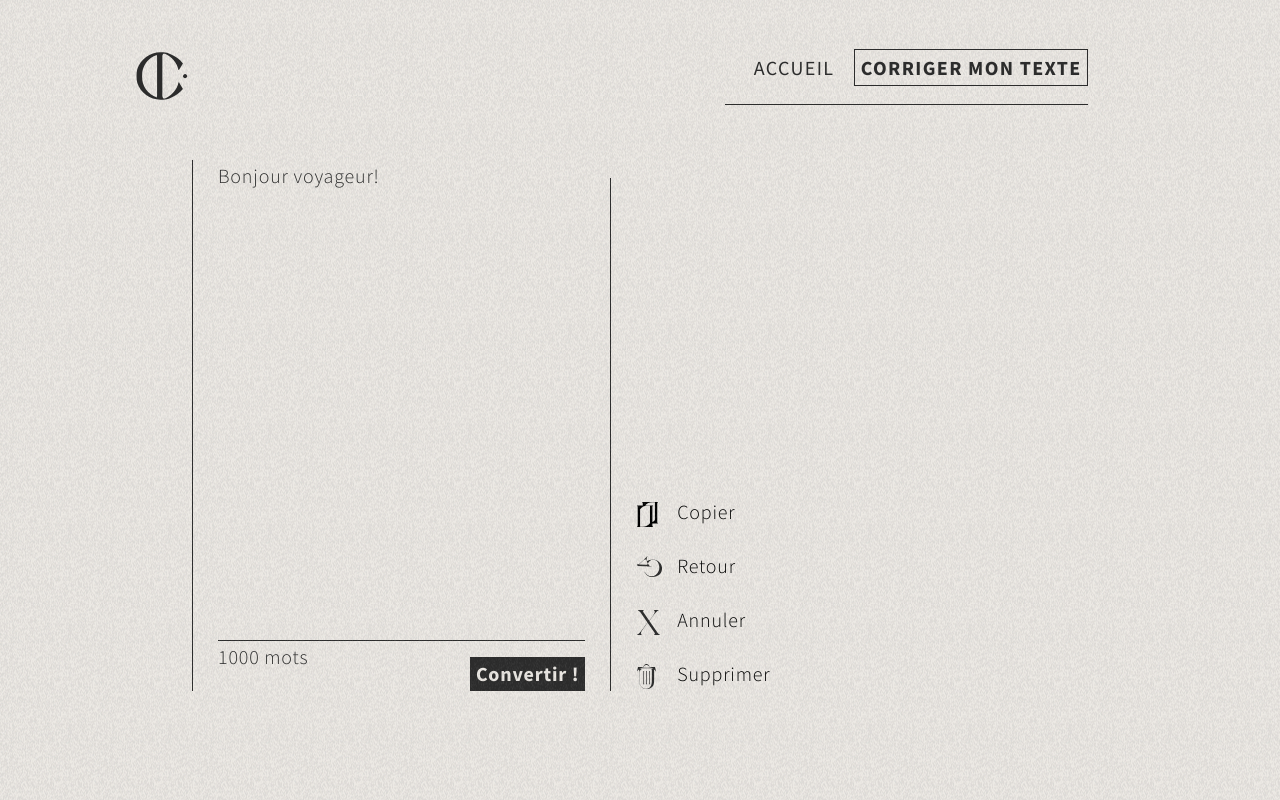
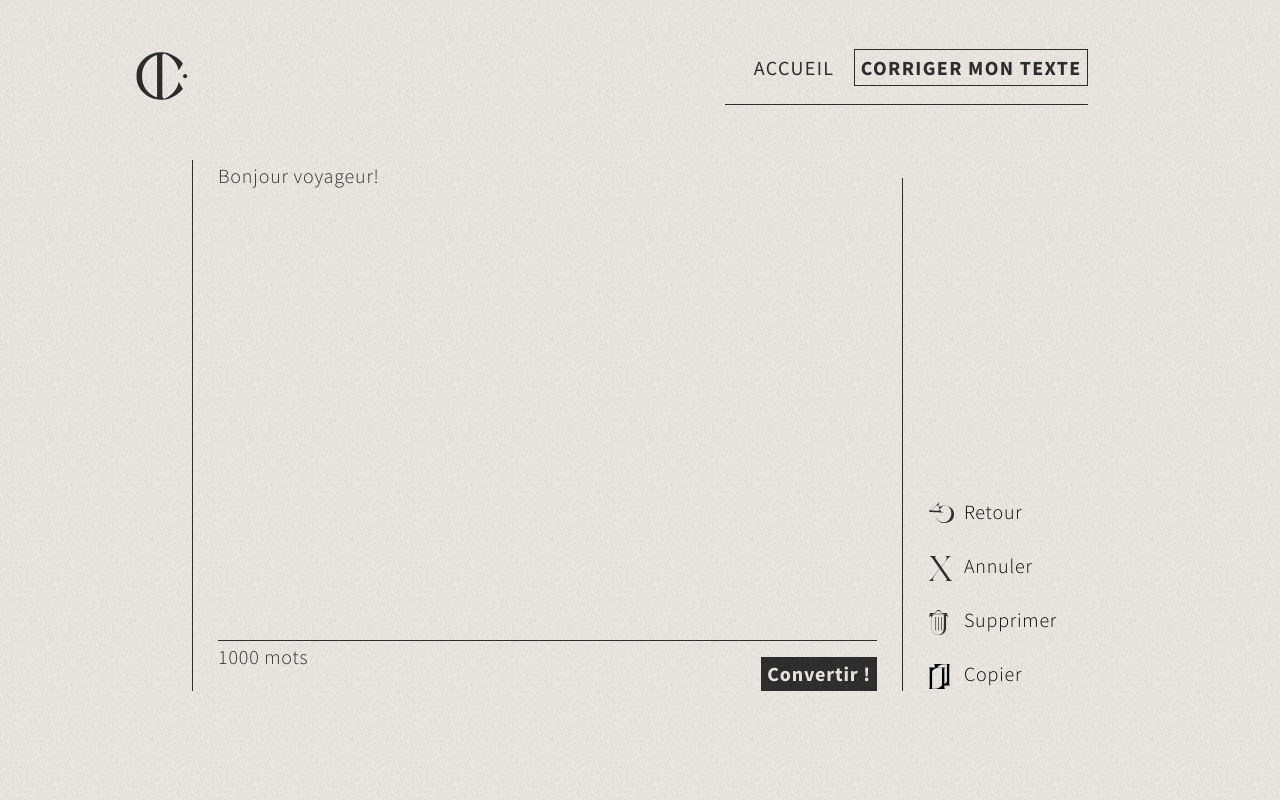
Before and after one commit to Tom-Delfosse/tfe-inclusive-writing, a Vue app: page /Tool in a window 1280 px wide. Built offline with nearby package versions, Linux system fonts and the light colour scheme; no server answers.

Commit message:
hotfix grain + btn overhaul

```diff
--- a/src/components/Footer/vFooter.vue
+++ b/src/components/Footer/vFooter.vue
@@ -33,12 +33,6 @@ export default {
     vFooterList,
     vFooterNav,
     vCopyright
-  },
-  setup () {
-    const sectionAboutRef = '#section--about'
-    return {
-      sectionAboutRef
-    }
   },
 
   data () {
--- a/src/components/Footer/vFooterNav.vue
+++ b/src/components/Footer/vFooterNav.vue
@@ -3,24 +3,20 @@
     <vIcon class="img--icon-dark" />
 
     <vScrollBtn
-      scrolled-to="#section--hero"
+      scroll-to="#section--hero"
       class="btn-scroll btn-scroll--dark"
+      :time-to-scroll="2400"
     />
   </div>
 </template>
 <script>
 import vScrollBtn from '@/components/vScrollBtn.vue'
 import vIcon from '@/components/vIcon.vue'
+
 export default {
   components: {
     vScrollBtn,
     vIcon
-  },
-  setup () {
-    // const sectionAboutRef = ref(null)
-    // return {
-    // sectionAboutRef
-    // }
   }
 }
 </script>
--- a/src/components/Grain.vue
+++ b/src/components/Grain.vue
@@ -1,5 +1,5 @@
 <template>
-  <div class="grain" />
+  <div class="grain" aria-hidden="true" />
 </template>
 <style lang="scss">
   .grain{
@@ -10,12 +10,11 @@
     left: -50%;
     background-repeat: repeat;
     height: 150vh;
-    animation: grainMove 1s steps(5);
 
     &::before{
       content: '';
       background-image: url('/assets/img/grain-tile.png');
-      opacity: 40%;
+      opacity: 0.3;
       filter: brightness(1.1);
       position: absolute;
       width: 100%;
--- /dev/null
+++ b/src/components/Tool/vBtn.vue
@@ -0,0 +1,162 @@
+<template>
+  <button v-bind="$attrs" />
+</template>
+
+<style lang="scss" scoped>
+  .btn {
+    display: block;
+    background-color: inherit;
+    font-family: 'Source Sans Pro', sans-serif;
+    outline: 0;
+    cursor: pointer;
+    border: 0;
+    font-size: $s-mob--smaller;
+    letter-spacing: $ls-smaller;
+    line-height: 160%;
+    font-weight: $w-light;
+    transition: $t-smooth;
+    text-indent: 190%;
+    white-space: nowrap;
+    overflow: hidden;
+    background-repeat: no-repeat;
+    background-image: url('/assets/img/svg/copy.svg');
+    width: $s-mob--medium;
+    height: $s-mob--medium;
+
+    &:hover{
+      transform: scale(1.1);
+      transition: $t-fast;
+
+      @include lg{
+        transform: inherit;
+        // border-bottom: 1px solid $c-black;
+        &::before{
+          padding-right: $s-desk--smaller;
+
+        }
+      }
+    }
+
+    @include tb{
+      font-size: $s-tab--smaller;
+      width: inherit;
+      height: inherit;
+      // background-image: inherit;
+      overflow: inherit;
+      text-indent: inherit;
+    }
+
+    @include lg{
+      font-size: $s-desk--smallest;
+      margin-top: $s-desk--smallest;
+
+      &:nth-child(1){
+        margin-top: 0;
+      }
+
+    }
+
+    @include xl{
+      font-size: $s-desk--smaller;
+      margin-top: $s-desk--smaller;
+    }
+
+    &--disable{
+      opacity: 0;
+      pointer-events: none;
+    }
+
+    &::before{
+      content: none;
+      @include tb{
+        width: $s-tab--smaller;
+        height: $s-tab--smaller;
+        content: '';
+        display: inline-block;
+        vertical-align: middle;
+        background-image: url('/assets/img/svg/copy.svg');
+        background-repeat: no-repeat;
+        margin-right: $s-tab--smallest/4;
+      }
+
+      @include lg{
+        width: $s-desk--smaller;
+        height: $s-desk--smaller;
+        margin-right: $s-desk--smallest/2;
+      }
+
+      @include xl{
+        width: $s-desk--small;
+        height: $s-desk--small;
+        margin-right: $s-desk--smallest/2;
+
+      }
+  }
+
+    &--undo{
+      background-image: url('/assets/img/svg/arrow-rewind.svg');
+
+    &::before{
+      background-image: url('/assets/img/svg/arrow-rewind.svg');
+    }
+
+    @include tb{
+      background-image: inherit;
+    }
+  }
+
+    &--erase{
+      background-image: url('/assets/img/svg/dustbin.svg');
+
+    &::before{
+      background-image: url('/assets/img/svg/dustbin.svg');
+    }
+
+    @include tb{
+      background-image: inherit;
+    }
+  }
+
+    &--cancel{
+      background-image: url('/assets/img/svg/cross.svg');
+
+    &::before{
+      background-image: url('/assets/img/svg/cross.svg');
+    }
+
+    @include tb{
+      background-image: inherit;
+    }
+  }
+    &--copy{
+      background-image: url('/assets/img/svg/copy.svg');
+
+    &::before{
+      background-image: url('/assets/img/svg/copy.svg');
+    }
+
+    @include tb{
+      background-image: inherit;
+    }
+  }
+
+  &--convert{
+    background-color: $c-black;
+    color: $c-white;
+    font-family: 'Source Sans Pro', sans-serif;
+    color: $c-white;
+    font-weight: $w-bold;
+    text-indent: inherit;
+    overflow: inherit;
+    width: auto;
+    background-image: inherit;
+    height: inherit;
+    margin-top: $s-mob--smaller;
+
+    &::before{
+      content: none;
+    }
+  }
+}
+
+</style>
--- a/src/components/vScrollBtn.vue
+++ b/src/components/vScrollBtn.vue
@@ -1,5 +1,5 @@
 <template>
-  <a :href="scrolledTo" class="btn-scroll" @click.prevent="scrollToSection">
+  <a :href="scrollTo" class="btn-scroll" @click.prevent="scrollToSection">
     <svg
       width="80"
       height="80"
@@ -24,15 +24,19 @@ import zenscroll from 'zenscroll'
 
 export default {
   props: {
-    scrolledTo: {
+    scrollTo: {
       type: String,
+      required: true
+    },
+    timeToScroll: {
+      type: Number,
       required: true
     }
   },
   setup (props) {
     const scrollToSection = () => {
-      const el = document.querySelector(props.scrolledTo)
-      zenscroll.to(el, 1000)
+      const el = document.querySelector(props.scrollTo)
+      zenscroll.to(el, props.timeToScroll)
     }
 
     return {
--- a/src/views/Main.vue
+++ b/src/views/Main.vue
@@ -10,11 +10,14 @@
             Outil de grammaire inclusive à la portée de&nbsp;<span class="no-break">tous‧tes</span>.
           </p>
         </div>
-        <vScrollBtn v-if="sectionAboutRef" scrolled-to="#section--about" />
+        <vScrollBtn scroll-to="#section--about" :time-to-scroll="1000" />
       </div>
     </section>
 
-    <main class="section section--main">
+    <main
+      class="
+          section--main"
+    >
       <section id="section--about" ref="sectionAboutRef" class="section section--about section--dark">
         <div class="section__content">
           <svg
@@ -115,13 +118,6 @@ export default {
     vOtherHeader,
     vOtherOutro,
     vScrollBtn
-  },
-
-  setup () {
-    const sectionAboutRef = '#section--about'
-    return {
-      sectionAboutRef
-    }
   }
 }
 </script>
--- a/src/views/Tool.vue
+++ b/src/views/Tool.vue
@@ -7,40 +7,90 @@
             Bonjour voyageur!
           </div>
           <p>1000 mots</p>
-          <vBtnConvert v-if="txt" :to-check="txt" />
+
+          <vBtn v-for="btn in btnArray.slice(0, 1)" :key="btn"
+            :class="`btn btn--${btn.class}`"
+            v-html="btn.text" @click="btn.action"/>
         </div>
 
         <div class="options">
-          <vBtnCopy />
-          <vBtnUndo />
-          <vBtnCancel />
-          <vBtnErase />
+          <vBtn
+            v-for="btn in btnArray.slice(1)"
+            :key="btn"
+            :class="`btn btn--${btn.class}`"
+            v-html="btn.text" @click="btn.action"
+          />
         </div>
       </div>
     </section>
   </div>
 </template>
 <script>
-import vBtnConvert from '@/components/Tool/Btns/vBtnConvert.vue'
-import vBtnCopy from '@/components/Tool/Btns/vBtnCopy.vue'
-import vBtnCancel from '@/components/Tool/Btns/vBtnCancel.vue'
-import vBtnUndo from '@/components/Tool/Btns/vBtnUndo.vue'
-import vBtnErase from '@/components/Tool/Btns/vBtnErase.vue'
-import { ref } from 'vue'
+import vBtn from '@/components/Tool/vBtn.vue'
 
 export default {
   components: {
-    vBtnConvert,
-    vBtnCopy,
-    vBtnUndo,
-    vBtnErase,
-    vBtnCancel
+    vBtn
   },
   setup () {
-    const txt = ref(null)
+    // const txt = ref(null)
+    const convertText = () => {
+      // console.log("hi")
+    }
+
+    const undoChange = () => {
+      // console.log("hey")
+    }
+
+    const cancelChange = () => {
+      // console.log("haii")
+    }
+
+    const eraseText = () => {
+      // console.log("heoi")
+    }
+
+    const copyText = () => {
+      // console.log("ougiboui")
+    }
+
+    const btnArray = [
+      {
+        class: 'convert',
+        text: 'Convertir&nbsp;!',
+        action : convertText
+      },
+      {
+        class: 'undo',
+        text: 'Retour <span class="hide">en&nbsp;arrière</span>',
+        action : undoChange
+      },
+      {
+        class: 'cancel',
+        text: 'Annuler <span class="hide">les&nbsp;modifications</span>',
+        action : cancelChange
+      },
+      {
+        class: 'erase',
+        text: 'Supprimer <span class="hide">le&nbsp;texte</span>',
+        action : eraseText
+      },
+      {
+        class: 'copy',
+        text: 'Copier <span class="hide">le&nbsp;texte</span>',
+        action : copyText
+      }
+    ]
+
 
     return {
-      txt
+      convertText,
+      convertText,
+      undoChange,
+      cancelChange,
+      eraseText,
+      copyText,
+      btnArray
     }
   }
 }
@@ -63,7 +113,7 @@ export default {
 
     .section__content{
       border-right: inherit;
-      max-width: 600px;
+      // max-width: 600px;
 
       @include lg{
         display: flex;
@@ -81,11 +131,12 @@ export default {
 
         @include lg{
           max-width: inherit;
+          flex-grow: 1;
+          flex-shrink: 0;
         }
 
         @include xl{
-          flex-grow: 1;
-          flex-shrink: 0;
+          max-width: 650px;
         }
 
         .textarea{
@@ -105,12 +156,10 @@ export default {
           font-size: $s-mob--smaller;
           letter-spacing: $ls-smaller;
           line-height: 160%;
-          // max-width: 450px;
 
           @include tb{
             font-size: $s-tab--smaller;
             font-weight: 300;
-            max-width: 600px;
           }
 
           @include lg{
@@ -118,7 +167,6 @@ export default {
           }
           @include xl{
             font-size: $s-desk--smaller;
-            max-width: 650px;
           }
         }
 
@@ -162,99 +210,11 @@ export default {
   }
 }
 
-  .btn {
-    display: block;
-    background-color: inherit;
-    font-family: 'Source Sans Pro', sans-serif;
-    outline: 0;
-    cursor: pointer;
-    border: 0;
-    font-size: $s-mob--smaller;
-    letter-spacing: $ls-smaller;
-    line-height: 160%;
-    font-weight: $w-light;
-    transition: $t-smooth;
-    text-indent: 150%;
-    white-space: nowrap;
-    overflow: hidden;
-    background-repeat: no-repeat;
-    background-image: url('/assets/img/svg/copy.svg');
-    width: $s-mob--medium;
-    height: $s-mob--medium;
+.hide{
+  display: none;
 
-    .hide{
-      display: none;
-    }
-
-    &:hover{
-      transform: scale(1.1);
-      transition: $t-fast;
-
-      @include lg{
-        transform: inherit;
-        outline: 1px solid $c-black;
-      }
-    }
-
-    @include tb{
-      font-size: $s-tab--smaller;
-      width: inherit;
-      height: inherit;
-      background-image: inherit;
-      overflow: inherit;
-      text-indent: inherit;
-    }
-
-    @include lg{
-      font-size: $s-desk--smallest;
-      margin-top: $s-desk--smallest;
-
-      &:nth-child(1){
-        margin-top: 0;
-      }
-
-    }
-
-    @include xl{
-      font-size: $s-desk--smaller;
-      margin-top: $s-desk--smaller;
-
-      .hide{
-        display: inline-block;
-      }
-
-    }
-
-    &--disable{
-      opacity: 0;
-      pointer-events: none;
-    }
-
-    &::before{
-      content: none;
-      @include tb{
-        width: $s-tab--smaller;
-        height: $s-tab--smaller;
-        content: '';
-        display: inline-block;
-        vertical-align: middle;
-        background-image: url('/assets/img/svg/copy.svg');
-        background-repeat: no-repeat;
-        margin-right: $s-tab--smallest/4;
-      }
-
-      @include lg{
-        width: $s-desk--smaller;
-        height: $s-desk--smaller;
-        margin-right: $s-desk--smallest/2;
-      }
-
-      @include xl{
-        width: $s-desk--small;
-        height: $s-desk--small;
-        margin-right: $s-desk--smallest/2;
-
-      }
+  @include xl{
+    display: inline-block;
   }
 }
 </style>
```
Also changed, not shown: src/assets/data/links.json (+9 -4 lines).
